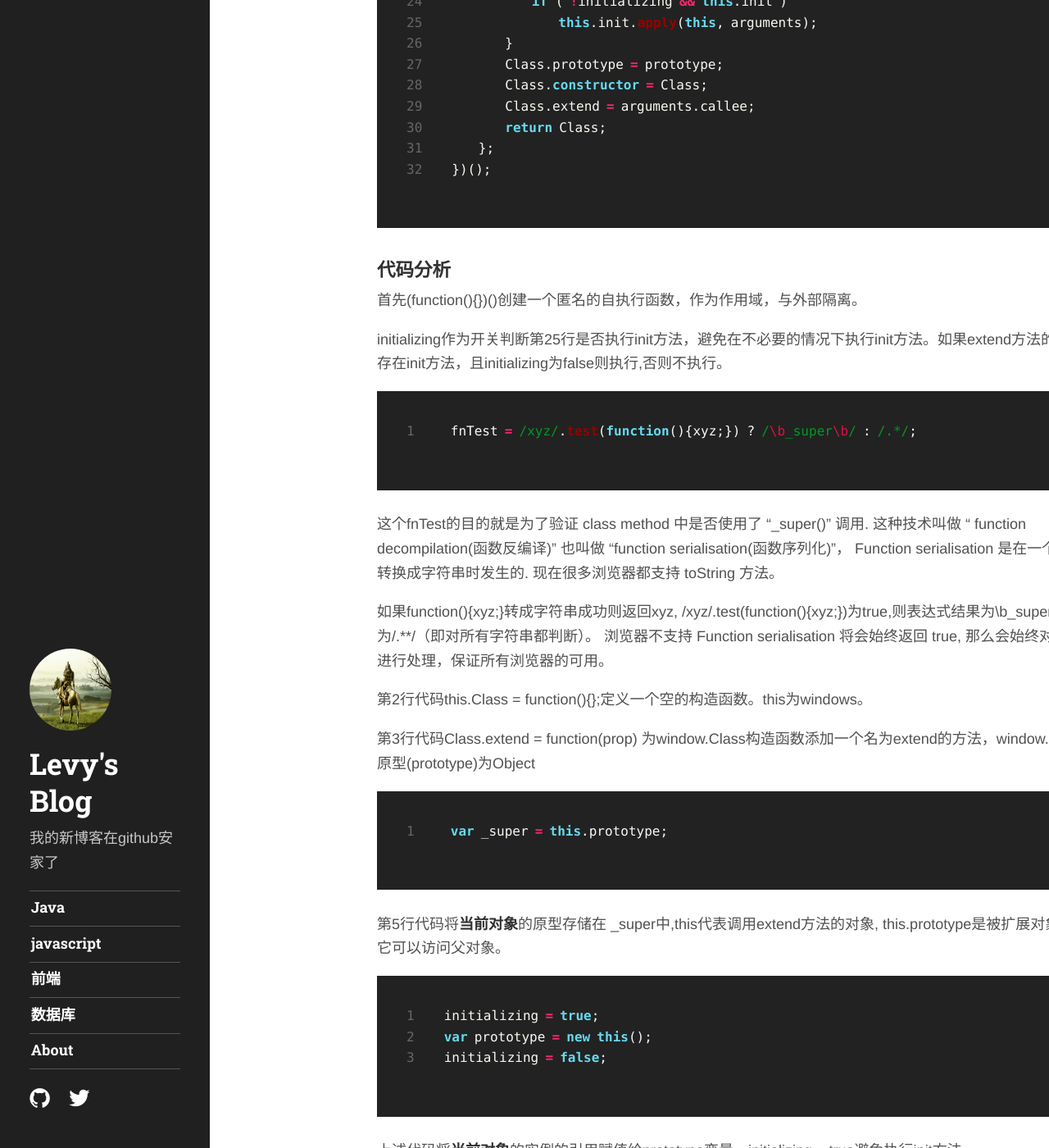
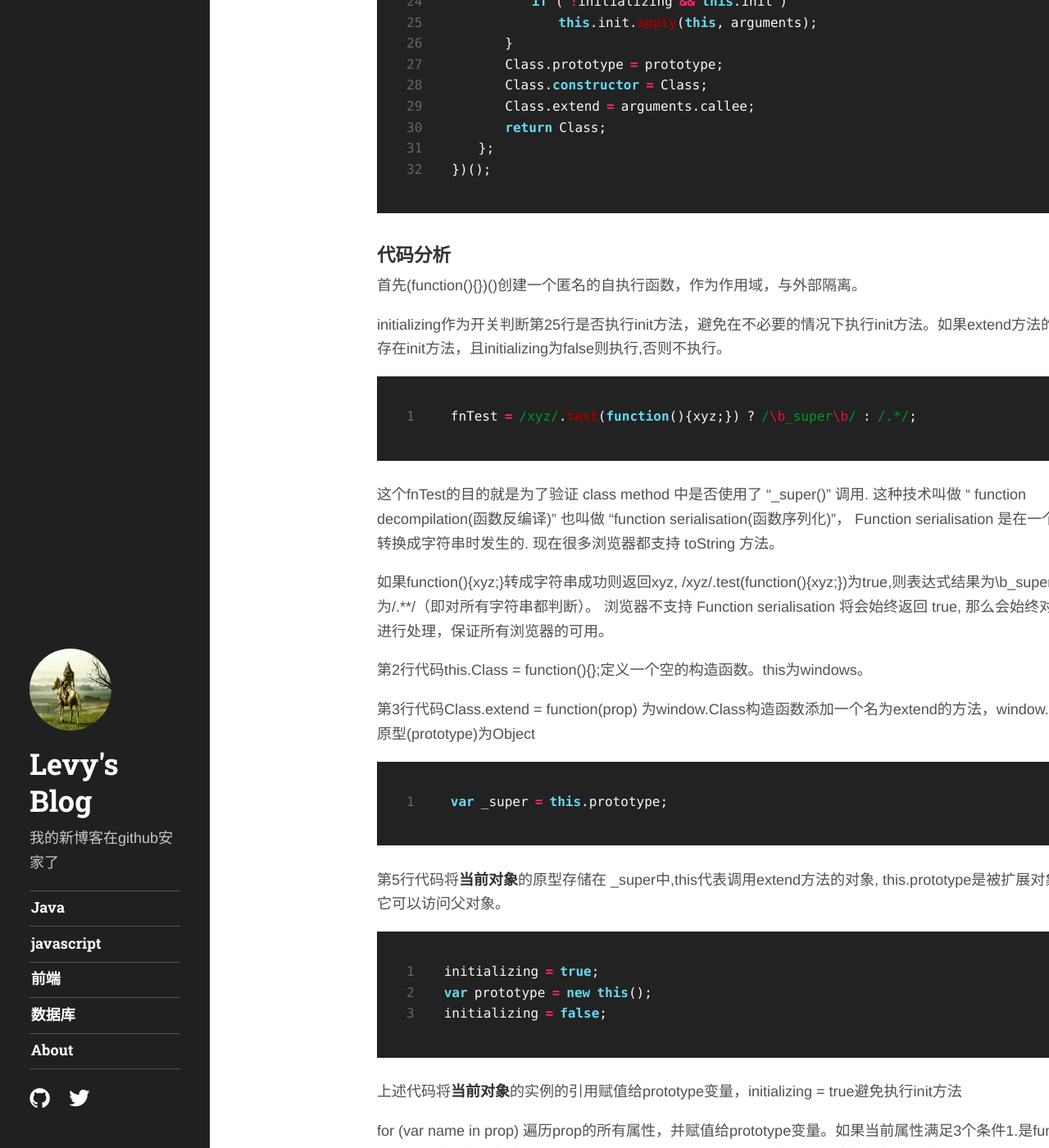
Before and after one commit to mda07022/mda07022.github.io, a Jekyll site: the page built from _posts/2016-08-09-Simple JavaScript Inheritance-js.md, in a window 1280 px wide and 1400 px high, scrolled down 874 px. Shown: the whole window at 82% size. Built offline with Jekyll 4.4.1, drawn with Linux system fonts in a browser that asks for light colours; some web fonts are replaced; comment, search, counter and statistics services are not loaded.

Commit message:
rouge style
rouge style

```diff
--- a/public/css/style.css
+++ b/public/css/style.css
@@ -7,4 +7,4 @@ code p,code span,pre p,pre span{ font-family:Source Code Pro, consolas, Menlo, M
 /** rouge highlighter**/
 td.gutter ,td.code{padding:0;display: inline-block;border: none;outline: none;height: 100%;background: transparent!important;}
 td.gutter .lineno{height: 100%;line-height: 1.6; font-size: 16px;color: #666;}
-pre code > table{border: none;}
+pre code > table{border: none;margin-bottom: 0;}
```
